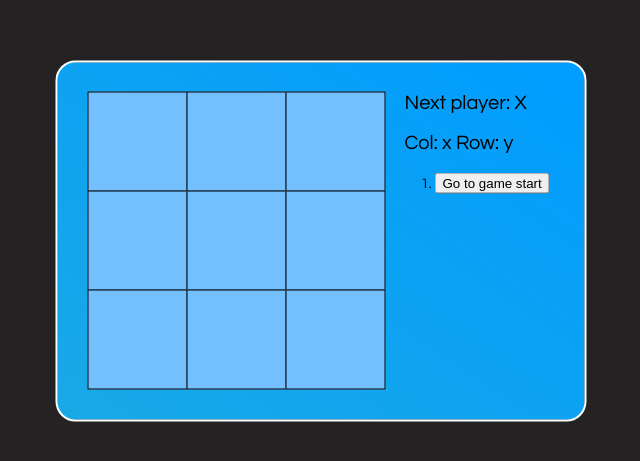
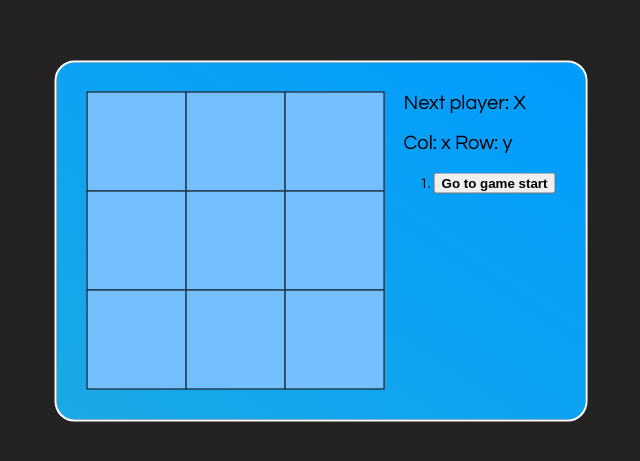
Before and after one commit to Ptrhnk/tic-tac-toe, a React app: page / in a window 1280 px wide. Shown: the part 159-620 px from the top of the page, without its empty margins (319-959 px from the left). Built offline with nearby package versions, Linux system fonts and the light colour scheme.

Commit message:
develop bold text from wrong merging fixed

```diff
--- a/src/index.css
+++ b/src/index.css
@@ -14,6 +14,10 @@ ol, ul {
 
 div {
   display: none;
+}
+
+.bold-text {
+  font-weight: bold;
 }
 
 .board-row {
```
